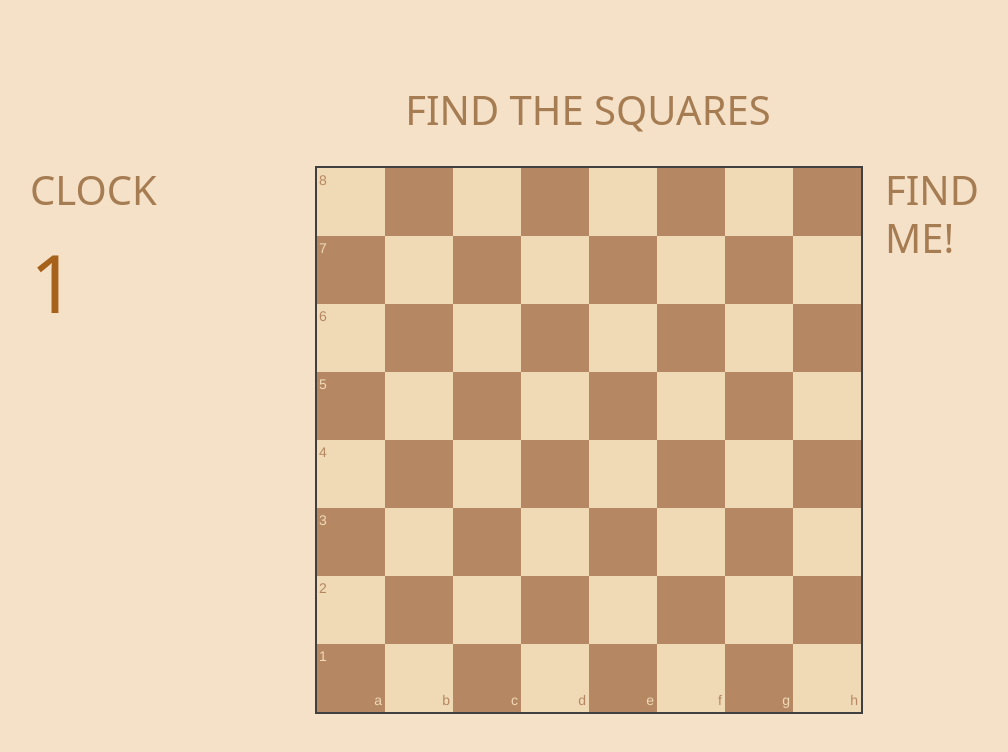
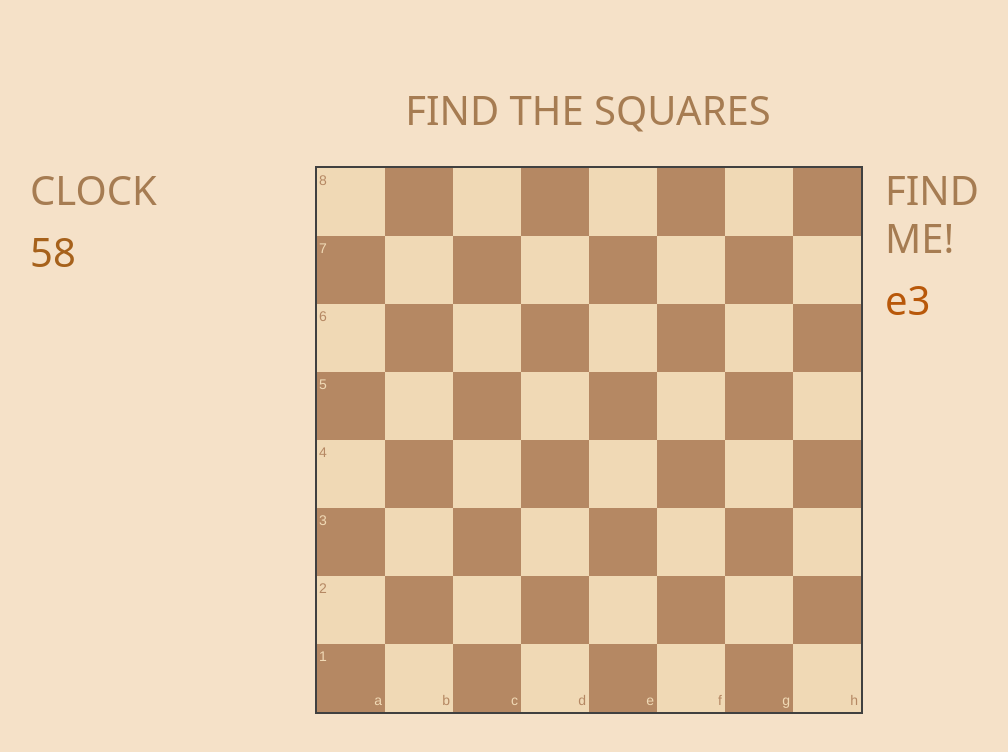
Before and after one commit to themysterysolver/KNOW-THE-SQUARES, a website: page index.html in a window 1280 px wide. Both pictures are taken after a click on the button "Start". Shown: the whole page, without its empty margins (52-1060 px from the left). Drawn offline with nearby package versions, Linux system fonts and the light colour scheme.

Commit message:
FEAT:game logic and css

```diff
--- a/script.js
+++ b/script.js
@@ -1,10 +1,42 @@
 var baord=Chessboard('board1');
 
+class Game{
+    constructor(){
+        this.rank=['1','2','3','4','5','6','7','8'];
+        this.file=['a','b','c','d','e','f','g','h'];
+        this.score=0;
+
+        this.listener=this.onSquareClick.bind(this);
+
+        document.getElementById("board1").addEventListener("click",this.listener);
+    }
+    start(){
+        this.key=this.randomGenerate();
+        document.getElementById("positions").innerHTML=this.key;
+        console.log(this.key);
+    }
+    onSquareClick(event){
+        let sq=event.target.getAttribute("data-square");
+        console.log(sq);
+        if(this.key==sq){
+            this.score++;
+            this.start();
+        }
+    }
+    randomGenerate(){
+        return this.file[Math.floor(Math.random()*8)]+this.rank[Math.floor(Math.random()*8)];
+    }
+    removeIt(){
+        document.getElementById("board1").removeEventListener("click",this.listener);
+    }
+}
 function start(){
     document.getElementById("start").style.display="none";
     document.getElementById("right").style.display="block";
     let clock=document.getElementById("clock");
-    let time=3;
+    let time=60;
+    let game=new Game();
+    game.start();
     const countdown=setInterval(()=>{
         if (time>0){
             time--;
@@ -12,7 +44,8 @@ function start(){
         }
         else{
             clearInterval(countdown);
-            clock.innerHTML="Time's up!";
+            clock.innerHTML=`Game over!<br>Tiles/min:${game.score}`;
+            game.removeIt();
             document.getElementById("restart").style.display="block";
         }
     },1000);
--- a/style.css
+++ b/style.css
@@ -10,7 +10,7 @@ h1{
     color: #A67C52
 }
 #clock{
-    font-size:10vh;
+    font-size:5vh;
     color:#a6611b
 }
 #start,#restart{
@@ -18,3 +18,7 @@ h1{
     border-color: #b58863;
     color: white;
 }
+#positions{
+    color: #b8580a;
+    font-size: 5vh;
+}
```
